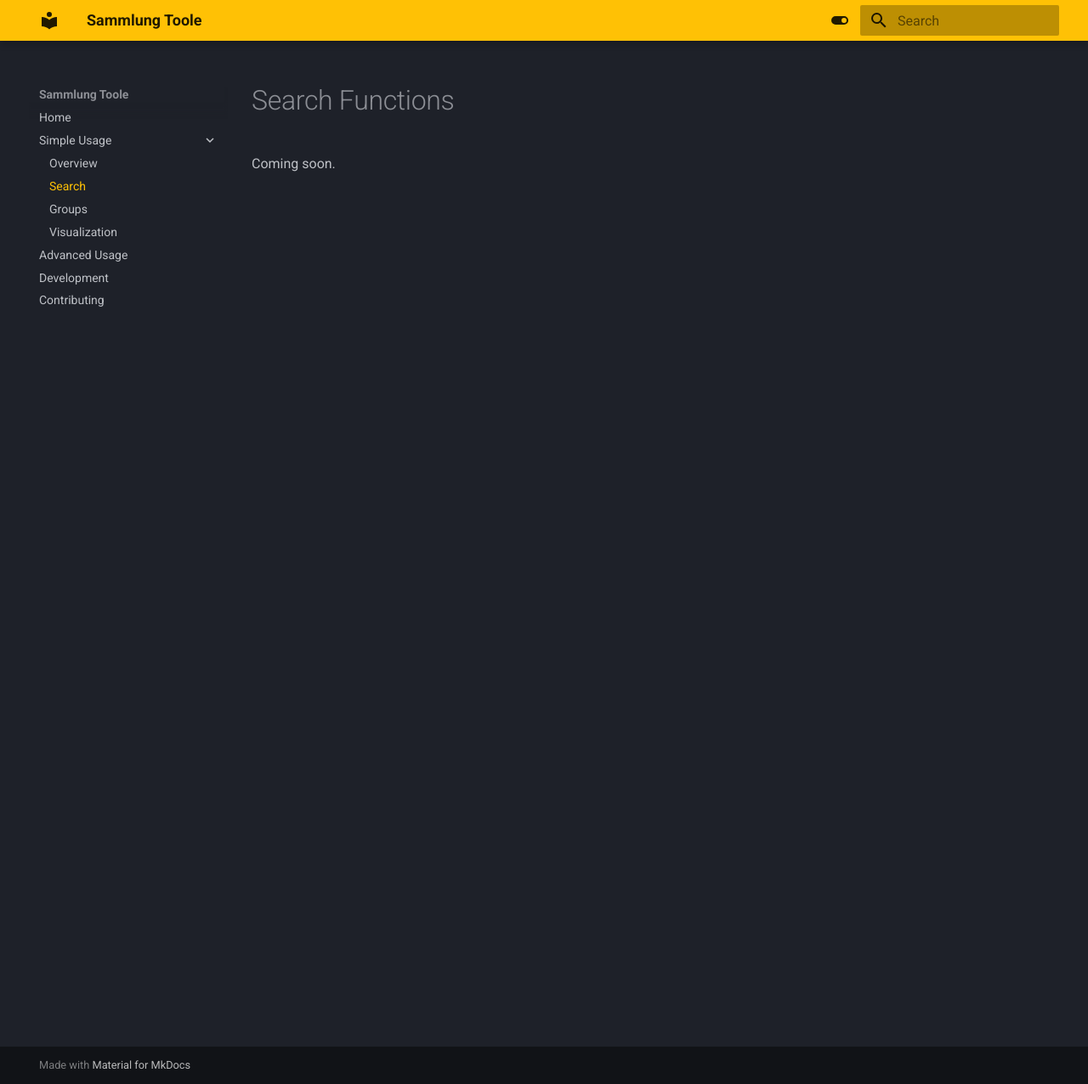
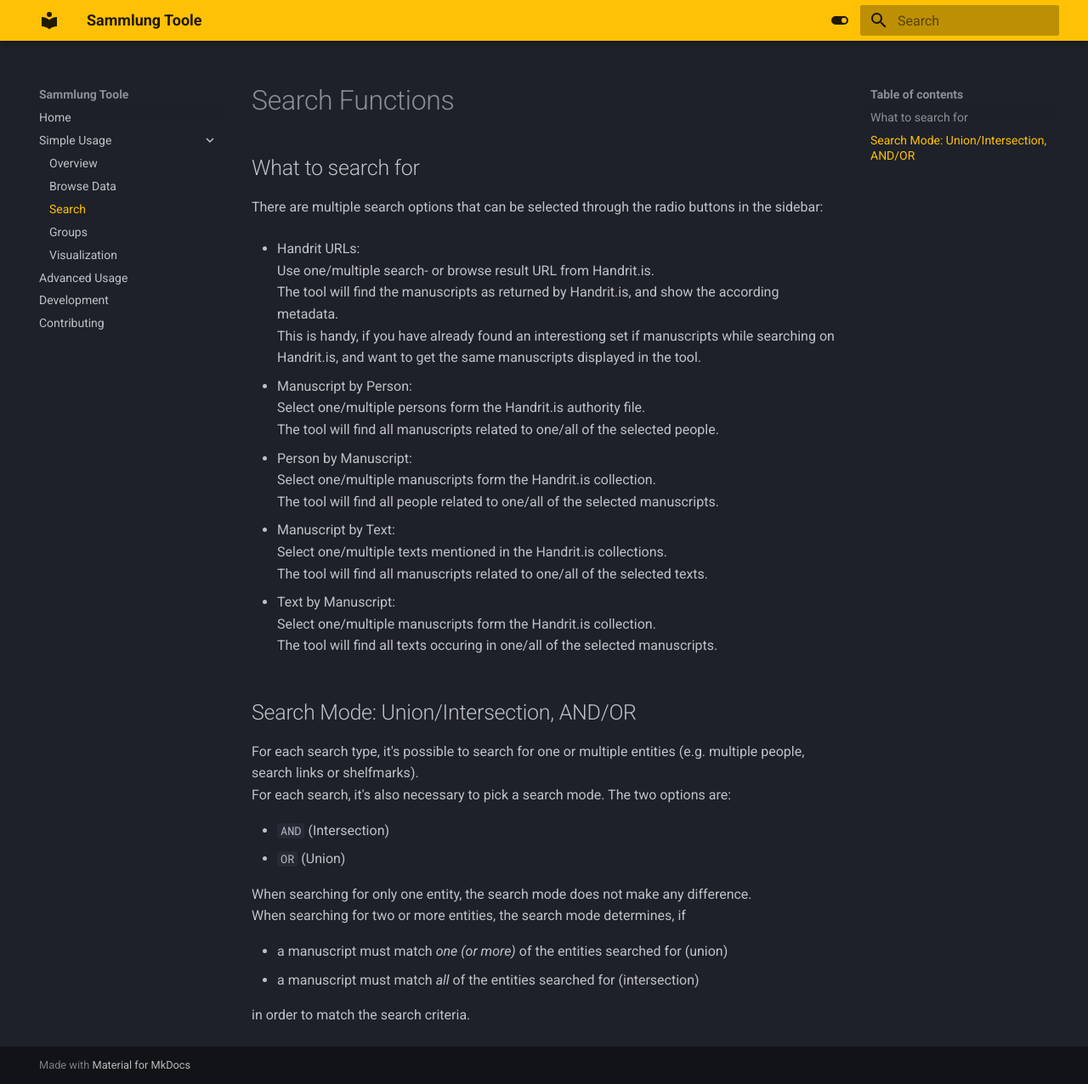
Before and after one commit to arbeitsgruppe-digitale-altnordistik/Sammlung-Toole, an MkDocs documentation site: the page built from docs/simple/search.md, in a window 1280 px wide and 1276 px high. Shown: the whole window at 85% size. Built offline with MkDocs 1.6.1 and Material for MkDocs 9.7.7, drawn with Linux system fonts in a browser that asks for light colours.

Commit message:
docs: add some more documentation

```diff
--- a/docs/simple/search.md
+++ b/docs/simple/search.md
@@ -1,3 +1,47 @@
 # Search Functions
 
-Coming soon.
+## What to search for
+
+There are multiple search options that can be selected through the radio buttons in the sidebar:
+
+- Handrit URLs:
+  Use one/multiple search- or browse result URL from Handrit.is.
+  The tool will find the manuscripts as returned by Handrit.is, and show the according metadata.
+  This is handy, if you have already found an interestiong set if manuscripts while searching on Handrit.is, and want to get the same manuscripts displayed in the tool.
+
+
+- Manuscript by Person:
+  Select one/multiple persons form the Handrit.is authority file.
+  The tool will find all manuscripts related to one/all of the selected people.
+
+
+- Person by Manuscript:
+  Select one/multiple manuscripts form the Handrit.is collection.
+  The tool will find all people related to one/all of the selected manuscripts.
+
+
+- Manuscript by Text:
+  Select one/multiple texts mentioned in the Handrit.is collections.
+  The tool will find all manuscripts related to one/all of the selected texts.
+
+
+- Text by Manuscript:
+  Select one/multiple manuscripts form the Handrit.is collection.
+  The tool will find all texts occuring in one/all of the selected manuscripts.
+
+
+## Search Mode: Union/Intersection, AND/OR
+
+For each search type, it's possible to search for one or multiple entities (e.g. multiple people, search links or shelfmarks).
+For each search, it's also necessary to pick a search mode. The two options are:
+
+- `AND` (Intersection)
+- `OR` (Union)
+
+When searching for only one entity, the search mode does not make any difference.
+When searching for two or more entities, the search mode determines, if
+
+- a manuscript must match *one (or more)* of the entities searched for (union)
+- a manuscript must match *all* of the entities searched for (intersection)
+
+in order to match the search criteria.
--- a/mkdocs.yml
+++ b/mkdocs.yml
@@ -3,6 +3,7 @@ nav:
   - Home: index.md
   - Simple Usage:
       - Overview: simple/usage-overview.md
+      - Browse Data: simple/browse.md
       - Search: simple/search.md
       - Groups: simple/groups.md
       - Visualization: simple/visualization.md
```
Also changed, not shown: docs/simple/browse.md (added, +5 -0 lines), 1 other file.
